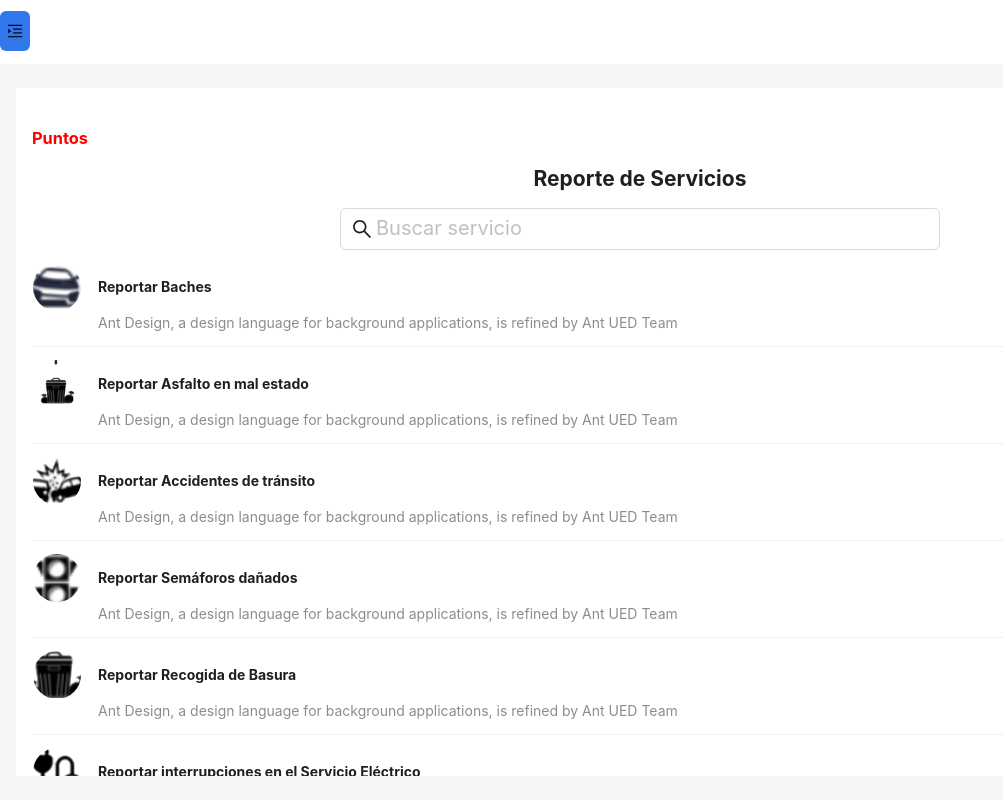
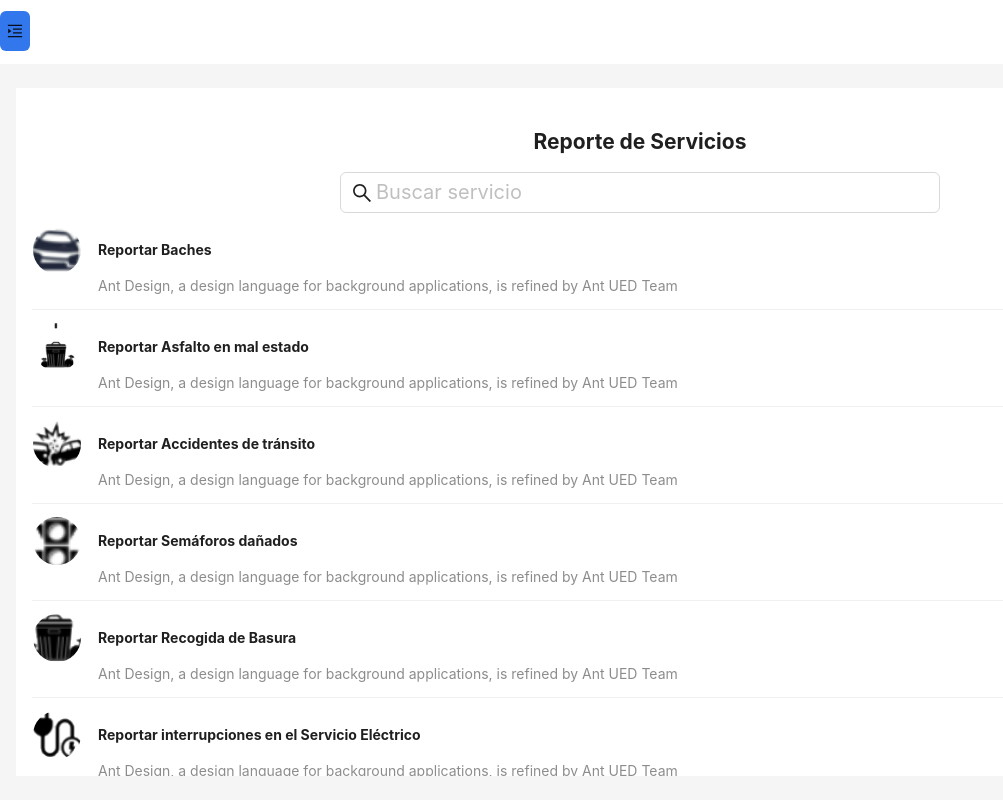
Before and after one commit to ninjacksnake/dominicana-reporta-ui, a React (Create React App) app: page /servicios in a window 1280 px wide. Shown: the whole page, without its empty margins (0-1003 px from the left). Built offline with nearby package versions, Linux system fonts and the light colour scheme.

Commit message:
fix some typo

```diff
--- a/src/pages/ServicesCatalog.jsx
+++ b/src/pages/ServicesCatalog.jsx
@@ -70,7 +70,6 @@ const ServicesCatalog = () => {
     <>
       <div className="services-catalog-container">
         <div className="services-catalog-header">
-          <h3 style={{ color: "red", textAlign: "left" }}>Puntos</h3>
           <h2 style={{ textAlign: "center" }}> Reporte de Servicios</h2>
         </div>
         <div className="searchBox-container">
@@ -82,7 +81,6 @@ const ServicesCatalog = () => {
         </div>
       </div>
       <div className="list-container">
-
         <ListComp  data={listData} />
       </div>
     </>
```
